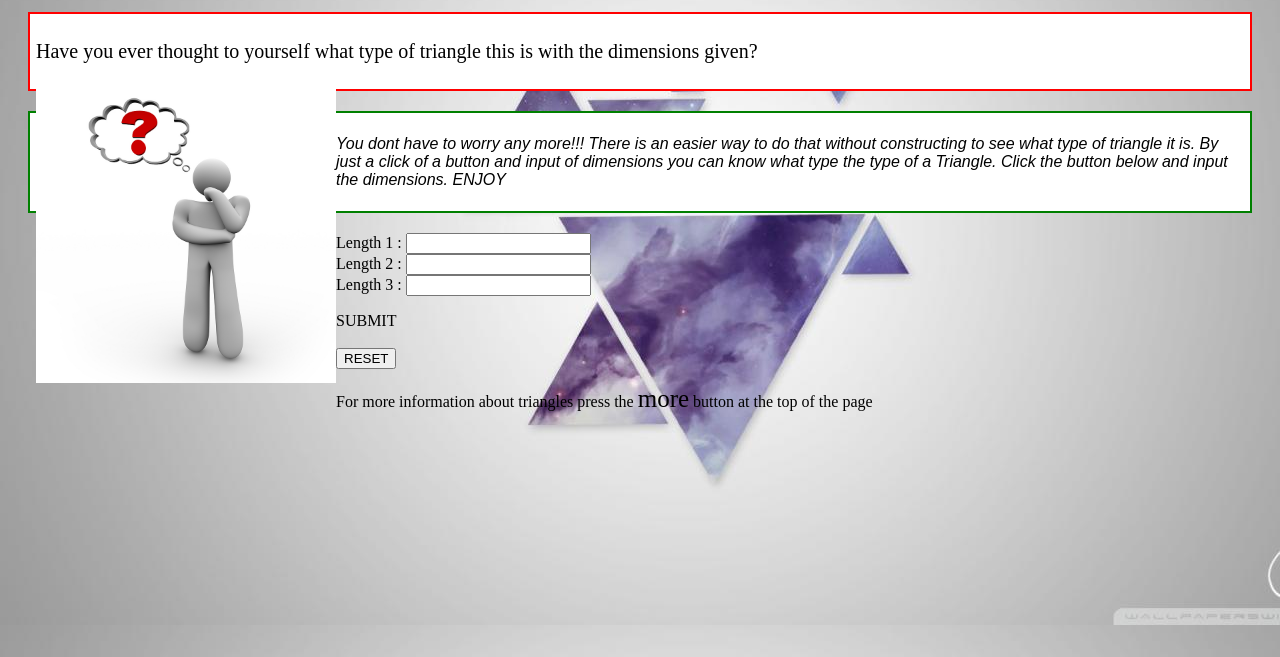
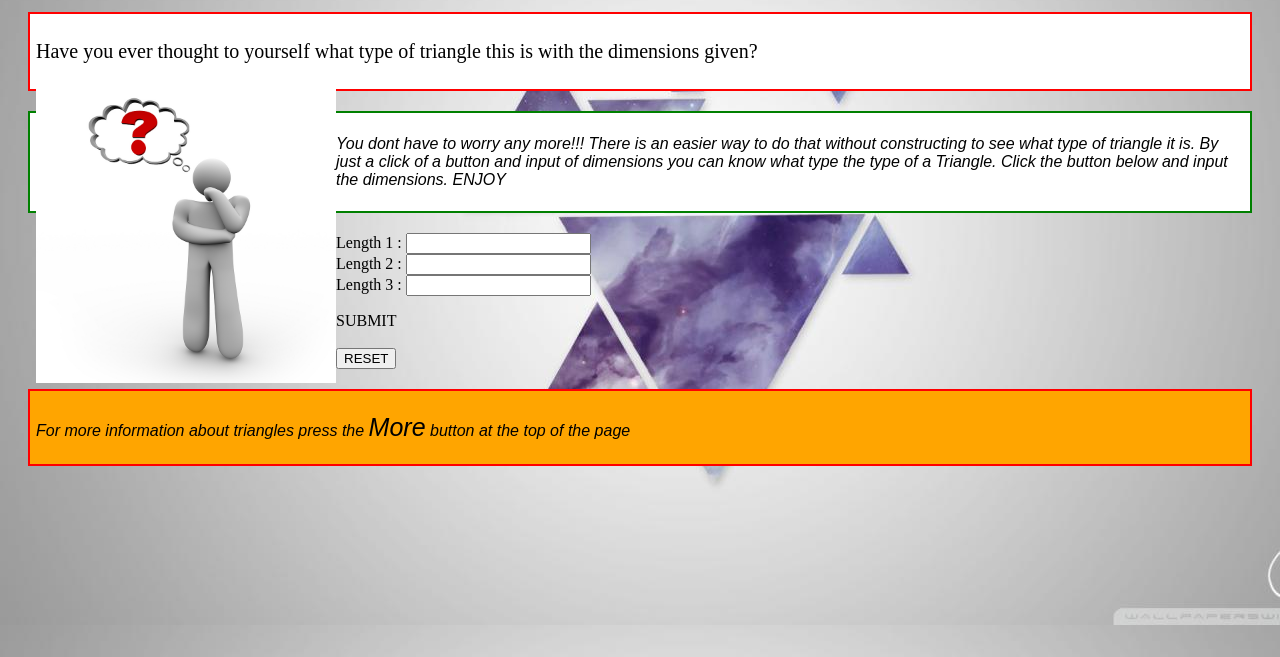
Before and after one commit to jamesgathuru001/triangle-tracker, a plain HTML site: page index.html in a window 1280 px wide. Shown: the part 143-800 px from the top of the page. Drawn offline with Linux system fonts and the light colour scheme.

Commit message:
add styling to the webpage

```diff
--- a/css/styles.css
+++ b/css/styles.css
@@ -68,3 +68,13 @@ h2 {
   font-family: sans-serif;
   font-style: italic;
 }
+.ee {
+  border: 2px solid red;
+  padding: 6px;
+  margin: 20px;
+  background-color: orange;
+  text-indent: inherit;
+  font-size: 100%;
+  font-family: sans-serif;
+  font-style: italic;
+}
--- a/index.html
+++ b/index.html
@@ -80,6 +80,10 @@
     </div>
 
         <script src="track.js"></script>
-        <p>For more information about triangles press the <span style="font-size:25px;" "font-style:italic;">more</span> button at the top of the page</p>
+
+        <div class="ee">
+        <p>For more information about triangles press the <span style="font-size:25px;" "font-style:italic;">More</span> button at the top of the page</p>
+        </div>
+
   </body>
 </html>
```
